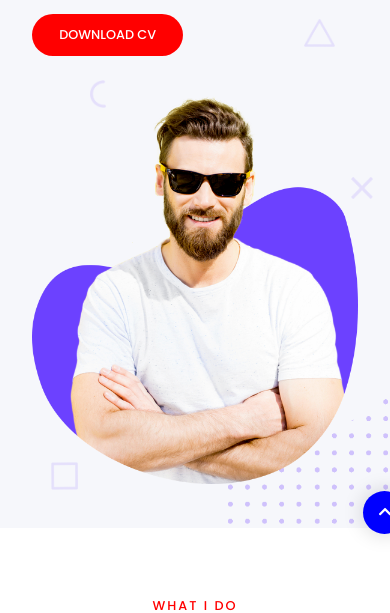
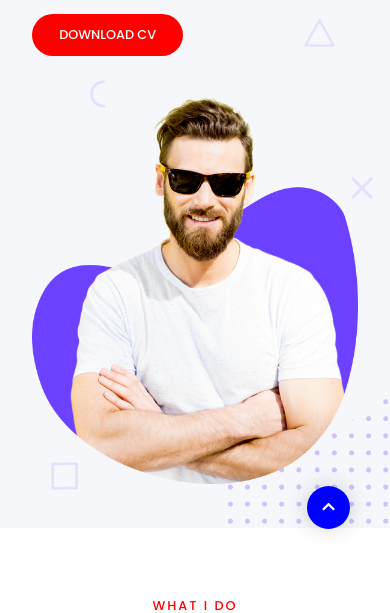
Before and after one commit to Tonyo-96/web, a plain HTML site: page index.html in a window 390 px wide. Shown: the part 235-848 px from the top of the page. Drawn offline with nearby package versions, Linux system fonts and the light colour scheme; files whose address does not match are found by name.

Commit message:
Add files via upload

```diff
--- a/style.css
+++ b/style.css
@@ -2071,6 +2071,10 @@ header .circle {
   .followme-wrap {
     margin-top: 0.8rem;
   }
+  .back-btn{
+    right: 10px;
+    margin: 30px;
+  }
 }
 
 @media (max-width: 600px) {
```
